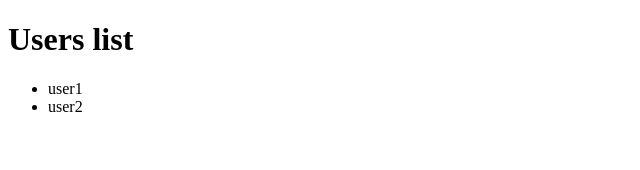
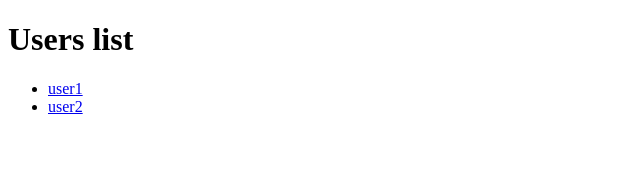
Before and after one commit to pauchai/next-course, a Next.js app: page /users in a window 1280 px wide. Shown: the top 170 px of the page, without its empty margins (0-640 px from the left). Built offline with nearby package versions, Linux system fonts and the light colour scheme.

Commit message:
user detail page

```diff
--- a/pages/users.js
+++ b/pages/users.js
@@ -1,3 +1,4 @@
+import Link from "next/link";
 import { useState } from "react";
 
 const Users = () => {
@@ -10,7 +11,11 @@ const Users = () => {
       <h1>Users list</h1>
       <ul>
           {users.map(user =>
-            <li>{user.name}</li>
+            <li>
+                <Link href={`/users/${user.id}`}>
+                        <a>{user.name}</a>
+                </Link>
+            </li>
         )}
       </ul>
   </div>
```
Also changed, not shown: pages/users/[id].js (added, +10 -0 lines).
